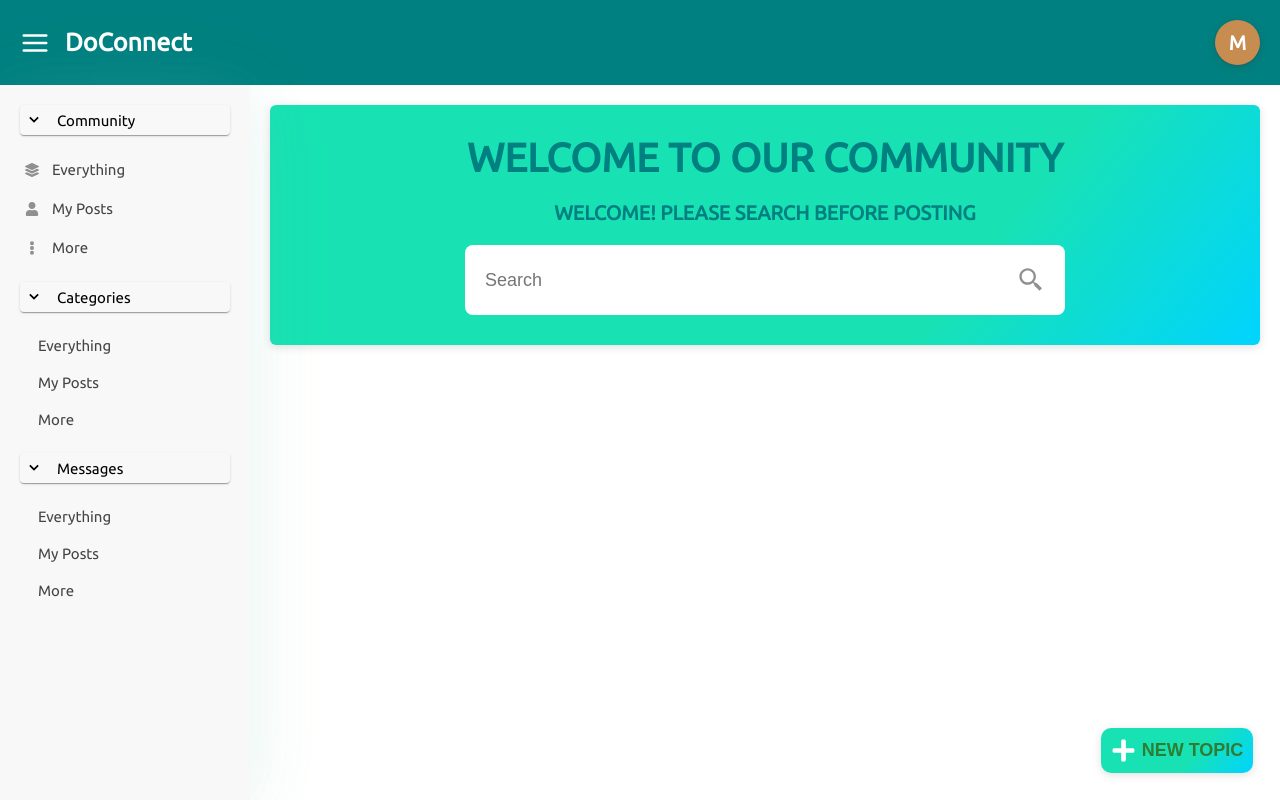
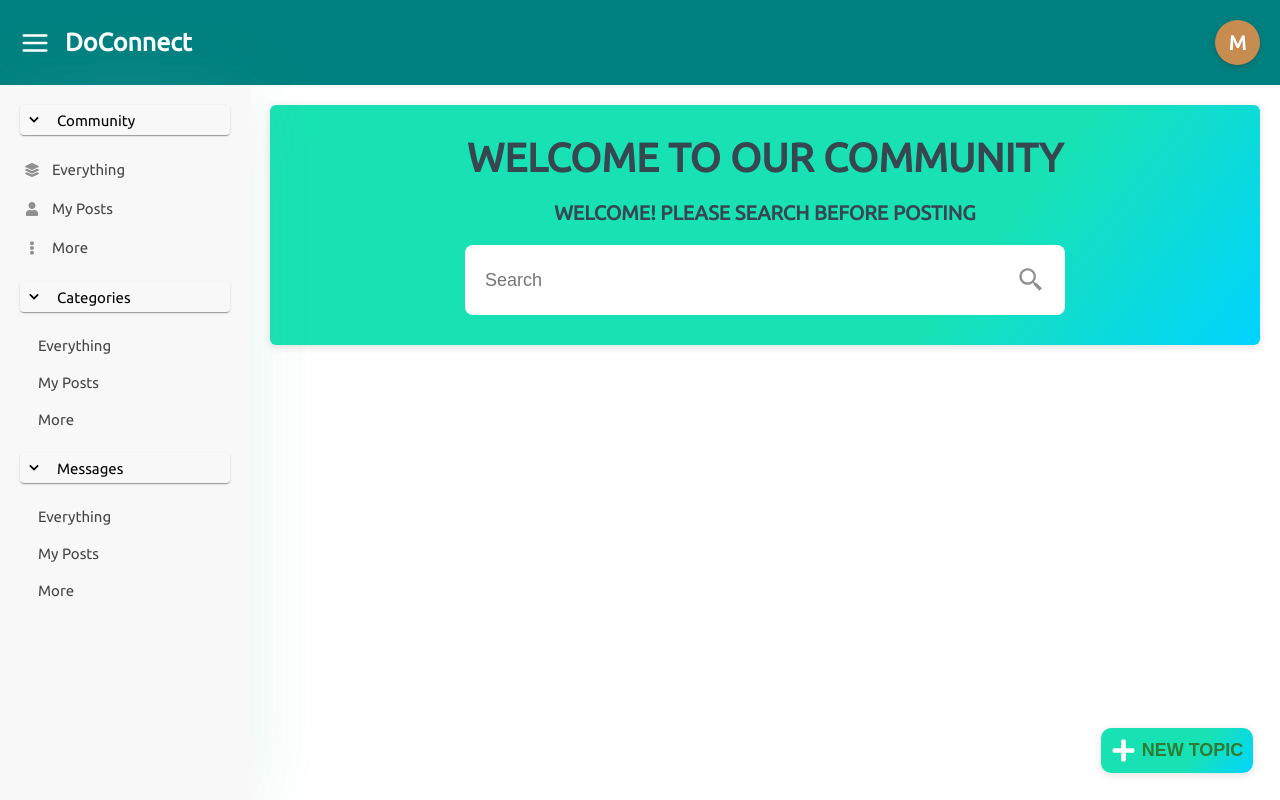
Before and after one commit to mhdZhHan/do-connect, a Next.js app in the folder client/: page / in a window 1280 px wide. Shown: the top 800 px of the page. Built offline with nearby package versions, Linux system fonts and the light colour scheme.

Commit message:
Fix styles

```diff
--- a/client/app/layout.js
+++ b/client/app/layout.js
@@ -21,7 +21,7 @@ export default function RootLayout({ children }) {
 	return (
 		<html lang="en">
 			<body className='layout light'>
-				<div className="layout__container" >
+				<div className="layout__container">
 					<Header isSidebarOpen={isSidebarOpen} toggleSidebar={toggleSidebar} />
 					<Sidebar isSidebarOpen={isSidebarOpen} />
 					<main className={`layout__main ${isSidebarOpen ? `layout__wrapper` :``}`}>{ children }</main>
--- a/client/styles/components/banner.module.scss
+++ b/client/styles/components/banner.module.scss
@@ -14,7 +14,7 @@
     margin-bottom: 2rem;
     text-transform: uppercase;
     font-weight: 700;
-    color: teal;
+    color: #37474f;
 }
 
 .banner_container__subtitle {
@@ -22,7 +22,7 @@
     font-size: 2rem;
     text-transform: uppercase;
     font-weight: 700;
-    color: teal;
+    color: #37474f;
     margin-bottom: 2rem;
 }
 
--- a/client/styles/global.scss
+++ b/client/styles/global.scss
@@ -173,8 +173,6 @@ body {
     align-items: center;
     justify-content: space-between;
 
-    transition: all 0.2s linear;
-
     .heder-container__left {
         display: flex;
         .header-container__logo {
```
